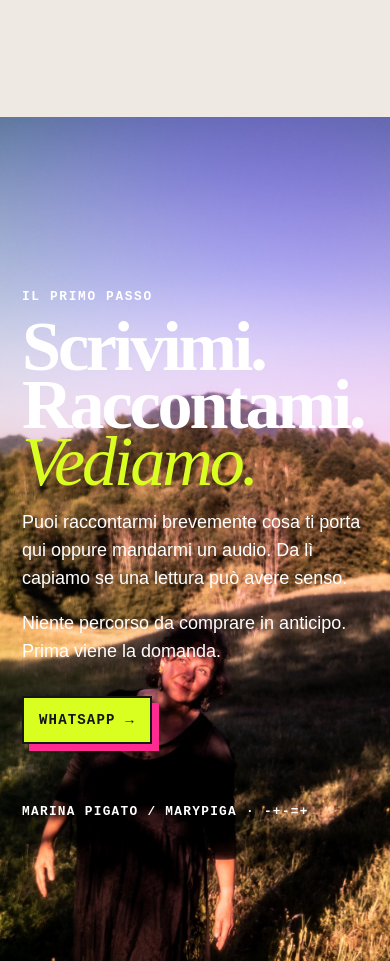
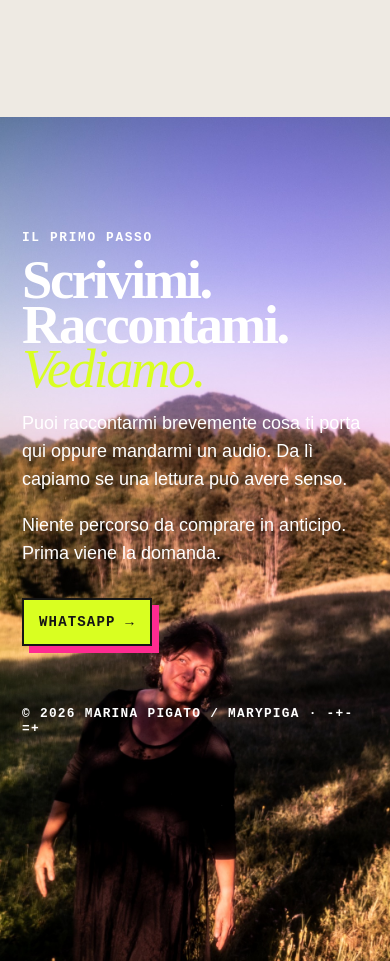
Before and after one commit to marinapigato-spec/marinapigato, a plain HTML site: page index.html in a window 390 px wide. Shown: the part 4224-5185 px from the top of the page. Drawn offline with Linux system fonts and the light colour scheme.

Commit message:
Fix fatal First House bug

```diff
--- a/index.html
+++ b/index.html
@@ -76,7 +76,7 @@
     <p>Puoi raccontarmi brevemente cosa ti porta qui oppure mandarmi un audio. Da lì capiamo se una lettura può avere senso.</p>
     <p>Niente percorso da comprare in anticipo. Prima viene la domanda.</p>
     <div class="buttons"><a class="cta" href="#" data-wa>WHATSAPP →</a></div>
-    <p class="signature">MARINA PIGATO / MARYPIGA · -+-=+</p>
+    <p class="signature">© 2026 MARINA PIGATO / MARYPIGA · -+-=+</p>
   </div>
 </section>
 </main>
--- a/style.css
+++ b/style.css
@@ -31,3 +31,14 @@ body{font-family:Arial,Helvetica,sans-serif}
 .hero h1,.section h2,.closing h2,.claim,.promo,.restorative blockquote,.bio blockquote,.relics{font-family:var(--editorial-serif)}
 .hero h1,.section h2,.closing h2{font-weight:700;letter-spacing:-.045em}
 .claim,.restorative blockquote,.bio blockquote,.relics{font-weight:400}
+
+/* Bugfix 15/09/2026 — ultima schermata mobile */
+body{overflow-x:hidden}
+.closing{overflow:visible}
+.closing-copy{width:100%;min-width:0}
+.closing h2{max-width:100%}
+@media(max-width:820px){
+ .closing{height:auto;align-items:flex-start}
+ .closing-copy{padding-bottom:calc(90px + env(safe-area-inset-bottom))}
+ .closing h2{font-size:clamp(3.05rem,14vw,5rem)}
+}
```
Also changed, not shown: README.txt.
